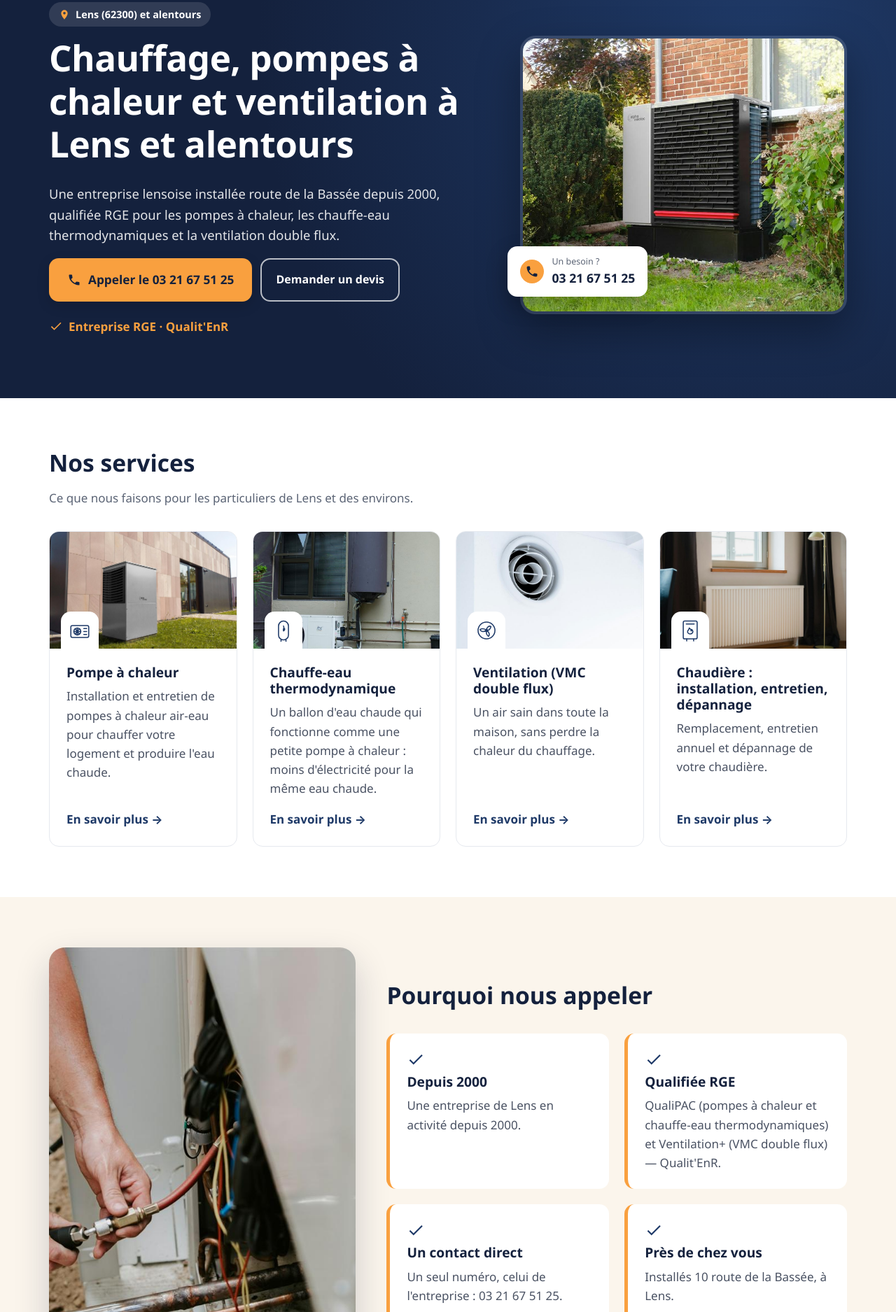
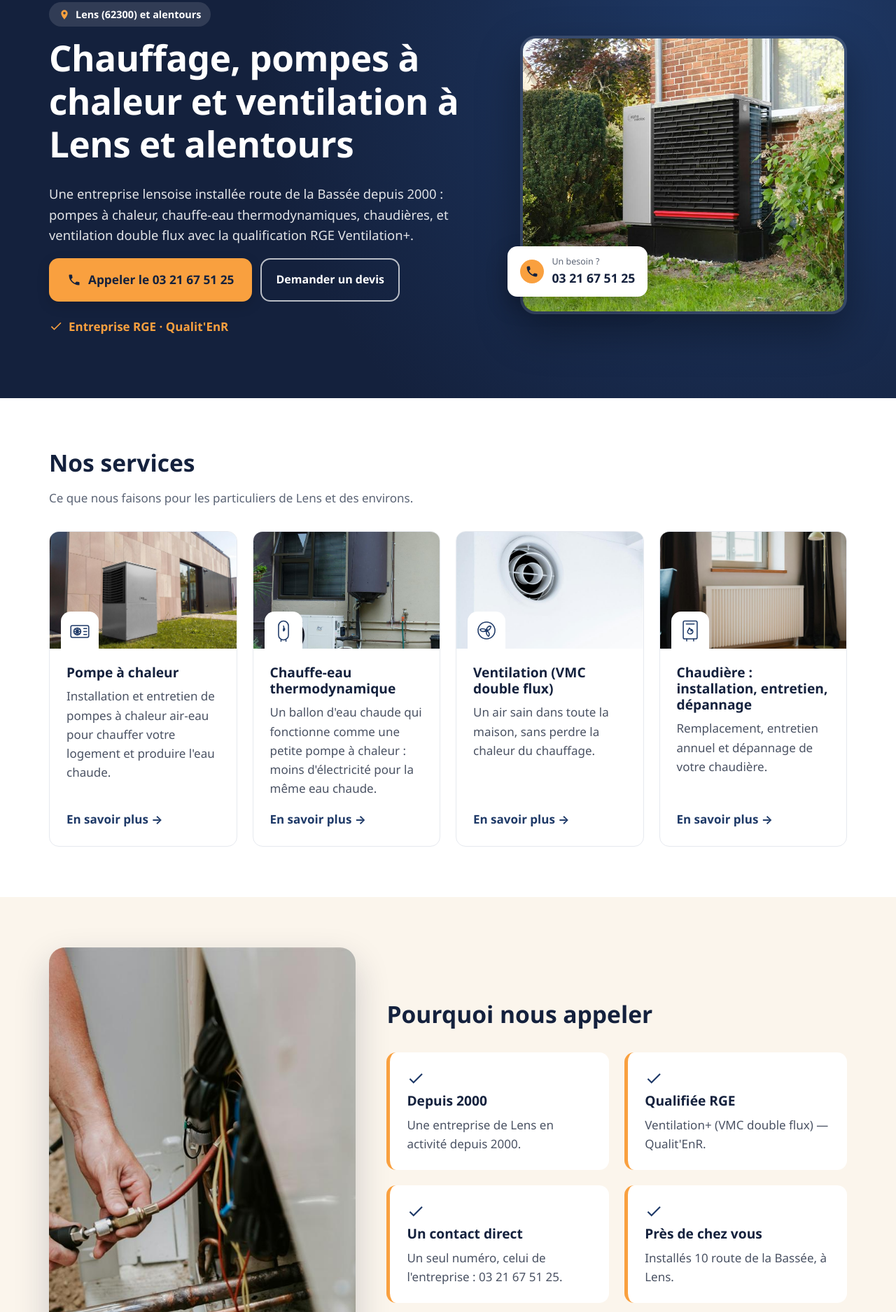
Before and after one commit to pascalechou11-droid/demos-odepia, a plain HTML site: page euro-gaz-service/index.html in a window 1280 px wide. Shown: the part 171-2046 px from the top of the page at 70% size. Drawn offline with Linux system fonts and the light colour scheme.

Commit message:
Add files via upload

```diff
--- a/euro-gaz-service/index.html
+++ b/euro-gaz-service/index.html
@@ -27,7 +27,7 @@
     <div class="hero-texte">
       <p class="sur-titre"><svg viewBox="0 0 24 24" aria-hidden="true"><path fill="currentColor" d="M12 2a7 7 0 0 0-7 7c0 5.25 7 13 7 13s7-7.75 7-13a7 7 0 0 0-7-7zm0 9.5A2.5 2.5 0 1 1 12 6a2.5 2.5 0 0 1 0 5.5z"/></svg>Lens (62300) et alentours</p>
       <h1>Chauffage, pompes à chaleur et ventilation à Lens et alentours</h1>
-      <p class="chapo">Une entreprise lensoise installée route de la Bassée depuis 2000, qualifiée RGE pour les pompes à chaleur, les chauffe-eau thermodynamiques et la ventilation double flux.</p>
+      <p class="chapo">Une entreprise lensoise installée route de la Bassée depuis 2000 : pompes à chaleur, chauffe-eau thermodynamiques, chaudières, et ventilation double flux avec la qualification RGE Ventilation+.</p>
       <div class="boutons"><a class="btn btn-appel grand" href="tel:+33321675125"><svg viewBox="0 0 24 24" aria-hidden="true"><path fill="currentColor" d="M6.6 10.8a15.1 15.1 0 0 0 6.6 6.6l2.2-2.2a1 1 0 0 1 1-.25 11.4 11.4 0 0 0 3.6.57 1 1 0 0 1 1 1V20a1 1 0 0 1-1 1A17 17 0 0 1 3 4a1 1 0 0 1 1-1h3.5a1 1 0 0 1 1 1c0 1.25.2 2.45.57 3.57a1 1 0 0 1-.25 1z"/></svg>Appeler le 03 21 67 51 25</a><a class="btn btn-contour-clair" href="contact.html">Demander un devis</a></div>
       <p class="badge-rge"><svg viewBox="0 0 24 24" aria-hidden="true"><path fill="currentColor" d="M9 16.2 4.8 12l-1.4 1.4L9 19 21 7l-1.4-1.4z"/></svg>Entreprise RGE · Qualit'EnR</p>
     </div>
@@ -55,7 +55,7 @@
         <div class="titre-section apparait"><h2>Pourquoi nous appeler</h2></div>
         <div class="grille-atouts">
           <div class="atout apparait"><svg viewBox="0 0 24 24" aria-hidden="true"><path fill="currentColor" d="M9 16.2 4.8 12l-1.4 1.4L9 19 21 7l-1.4-1.4z"/></svg><h3>Depuis 2000</h3><p>Une entreprise de Lens en activité depuis 2000.</p></div>
-          <div class="atout apparait"><svg viewBox="0 0 24 24" aria-hidden="true"><path fill="currentColor" d="M9 16.2 4.8 12l-1.4 1.4L9 19 21 7l-1.4-1.4z"/></svg><h3>Qualifiée RGE</h3><p>QualiPAC (pompes à chaleur et chauffe-eau thermodynamiques) et Ventilation+ (VMC double flux) — Qualit'EnR.</p></div>
+          <div class="atout apparait"><svg viewBox="0 0 24 24" aria-hidden="true"><path fill="currentColor" d="M9 16.2 4.8 12l-1.4 1.4L9 19 21 7l-1.4-1.4z"/></svg><h3>Qualifiée RGE</h3><p>Ventilation+ (VMC double flux) — Qualit'EnR.</p></div>
           <div class="atout apparait"><svg viewBox="0 0 24 24" aria-hidden="true"><path fill="currentColor" d="M9 16.2 4.8 12l-1.4 1.4L9 19 21 7l-1.4-1.4z"/></svg><h3>Un contact direct</h3><p>Un seul numéro, celui de l'entreprise : 03 21 67 51 25.</p></div>
           <div class="atout apparait"><svg viewBox="0 0 24 24" aria-hidden="true"><path fill="currentColor" d="M9 16.2 4.8 12l-1.4 1.4L9 19 21 7l-1.4-1.4z"/></svg><h3>Près de chez vous</h3><p>Installés 10 route de la Bassée, à Lens.</p></div>
         </div>
```
Also changed, not shown: euro-gaz-service/service-chauffe-eau-thermodynamique.html (+1 -1 lines), euro-gaz-service/service-pompe-a-chaleur.html (+1 -1 lines).
